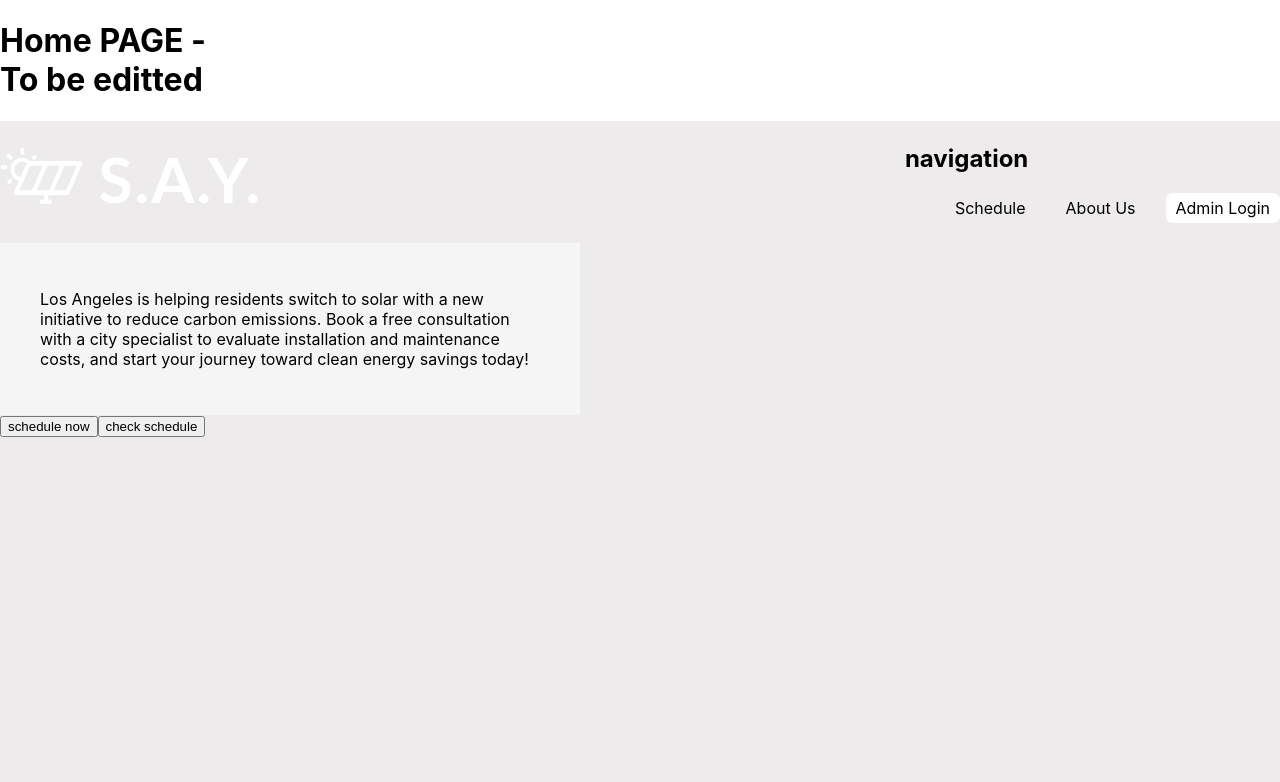
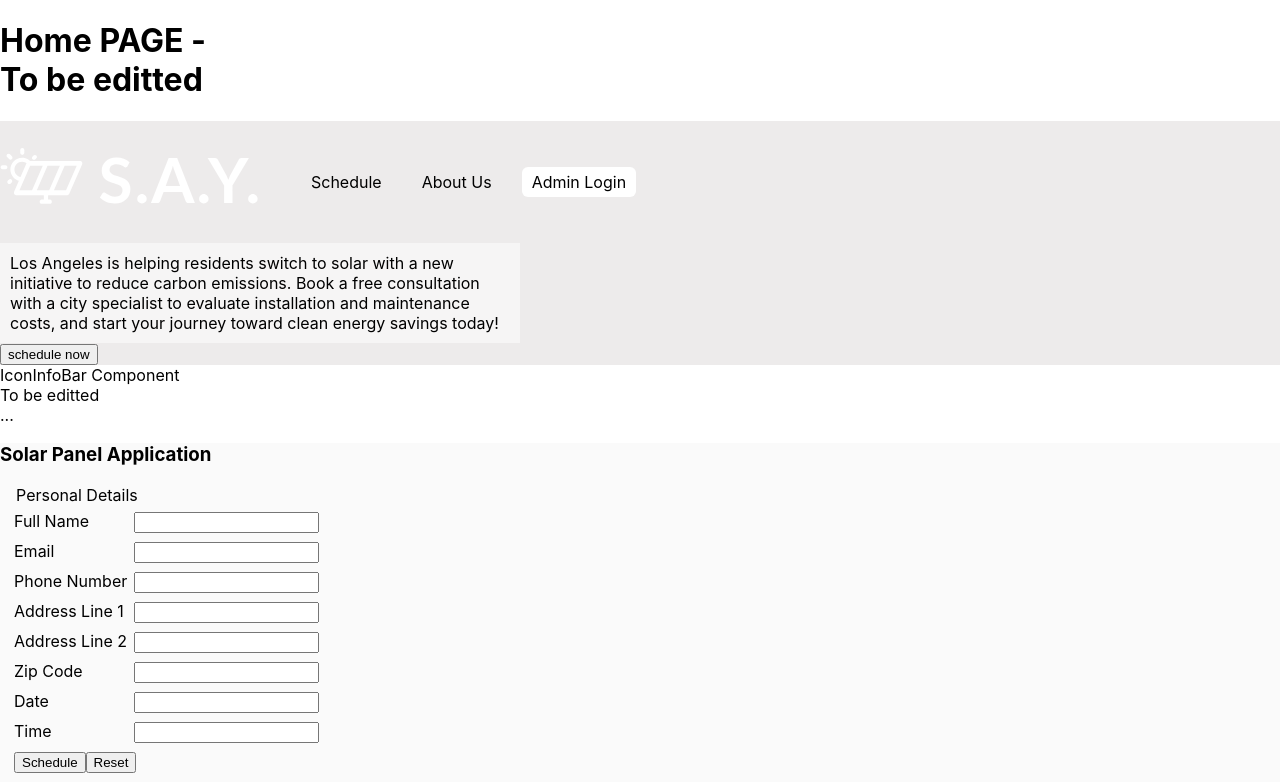
Before and after one commit to chingu-voyages/v52-tier1-team-01, a React (Create React App) app in the folder solarapp/: page / in a window 1280 px wide. Shown: the top 782 px of the page. Built offline with nearby package versions, Linux system fonts and the light colour scheme.

Commit message:
Implement markup for my 1st feature 20nov2024

```diff
--- a/solarapp/src/components/Header.jsx
+++ b/solarapp/src/components/Header.jsx
@@ -23,7 +23,7 @@ const Header = () => {
       </div>
       <div className="header-action-buttons">
         <button type="button" className="schedule-now">schedule now</button>
-        <button type="button" className="check schedule">check schedule</button>
+        <button type="button" className="check-schedule">check schedule</button>
       </div>
       {/* <a href="/admin">Admin Page</a> */}
     </section>
--- a/solarapp/src/components/PreFooterImage.jsx
+++ b/solarapp/src/components/PreFooterImage.jsx
@@ -1,7 +1,9 @@
 import React from "react";
 
+import '../styling/PreFooterImage.css'
+
 const PreFooterImage = () => {
-  return <div>PreFooterImage Component <br /> To be editted<br />...</div>;
+  return <div className="pre-footer-image" >PreFooterImage Component to be editted</div>;
 };
 
 export default PreFooterImage;
--- a/solarapp/src/components/ScheduleFormSection.jsx
+++ b/solarapp/src/components/ScheduleFormSection.jsx
@@ -1,7 +1,55 @@
 import React from "react";
 
+import '../styling/ScheduleFormSection.css';
+
 const ScheduleFormSection = () => {
-  return <div>ScheduleFormSection Component <br /> To be editted<br />...</div>;
+  return (
+    <section className="schedule-form-section">
+      <h3 className="form-head">Solar Panel Application</h3>
+      <form method="" className="form-wrapper">
+        <fieldset>
+          <legend>Personal Details</legend>
+          <div className="form-question">
+            <label htmlFor="input-name">Full Name</label>
+            <input type="text" id="input-name" />
+          </div>
+          <div className="form-question">
+            <label htmlFor="input-email">Email</label>
+            <input type="text" id="input-email" />
+          </div>
+          <div className="form-question">
+            <label htmlFor="input-phone-num">Phone Number</label>
+            <input type="text" id="input-phone-num" />
+          </div>
+          <div className="form-question">
+            <label htmlFor="input-address1">Address Line 1</label>
+            <input type="text" id="input-address1" />
+          </div>
+          <div className="form-question">
+            <label htmlFor="input-address2">Address Line 2</label>
+            <input type="text" id="input-address2" />
+          </div>
+          <div className="form-question">
+            <label htmlFor="input-zip-code">Zip Code</label>
+            <input type="text" id="input-zip-code" />
+          </div>
+          <div className="form-question">
+            <label htmlFor="input-date">Date</label>
+            <input type="text" id="input-date" />
+          </div>
+          <div className="form-question">
+            <label htmlFor="input-time">Time</label>
+            <input type="text" id="input-time" />
+          </div>
+          <div className="action-button-form">
+            <button type="submit" className="button-submit">Schedule</button>
+            <button type="button" className="button-reset">Reset</button>
+          </div>
+        </fieldset>
+        <div>Not ready to schedule? <button type="button"> Back to Homepage</button></div>
+      </form>
+    </section>
+  );
 };
 
 export default ScheduleFormSection;
--- a/solarapp/src/styling/Header.css
+++ b/solarapp/src/styling/Header.css
@@ -1,16 +1,26 @@
+.visually-hidden {
+  position: absolute;
+  width: 1px;
+  height: 1px;
+  margin: -1px;
+  border: 0;
+  padding: 0;
+  white-space: nowrap;
+  clip-path: inset(100%);
+  clip: rect(0 0 0 0);
+  overflow: hidden;
+}
 
 section.header {
   background-color: #edebeb;
   /* background: url(/asset/main_bg.png)no-repeat; */
   width: 100%;
-  height: 100vh;
 }
 
 header.header-bar {
   margin: 0 auto;
   display: flex;
   align-items: center;
-  justify-content: space-between;
 }
 
 .header-nav ul{
@@ -30,6 +40,9 @@ header.header-bar {
 
 .header-info {
   width: 500px;
-  padding: 46px 40px;
+  padding: 10px;
   background-color: #ffffff80;
 }
+.check-schedule{
+  display: none;
+}
--- a/solarapp/src/styling/PreFooterImage.css
+++ b/solarapp/src/styling/PreFooterImage.css
@@ -0,0 +1,6 @@
+.pre-footer-image {
+  width: 100%;
+  background-color: aliceblue;
+  height: 200px;
+   /* background: url('/solarapp/public/assets/footer-background.png'); */
+}
--- a/solarapp/src/styling/ScheduleFormSection.css
+++ b/solarapp/src/styling/ScheduleFormSection.css
@@ -0,0 +1,12 @@
+.schedule-form-section {
+  width: 100%;
+  background-color: #fafafa;
+}
+.schedule-form-section .form-wrapper fieldset{
+  border: none;
+}
+.schedule-form-section .form-question label{
+  display: inline-block;
+  min-width: 120px;
+  margin-bottom: 10px;
+}
```
